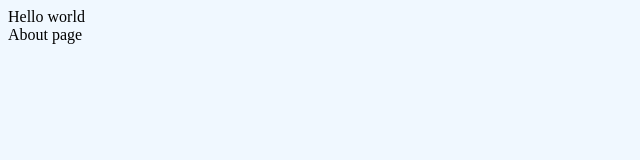
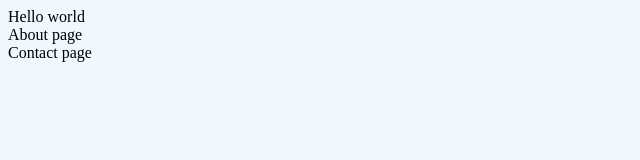
Before and after one commit to devi-1780/airbnb, a plain HTML site: page index.html in a window 1280 px wide. Shown: the whole page, without its empty margins (0-640 px from the left). Drawn offline with Linux system fonts and the light colour scheme.

Commit message:
Update index.html

```diff
--- a/index.html
+++ b/index.html
@@ -9,5 +9,6 @@
 <body>
     <div>Hello world</div>
     <div>About page</div>
+    <div>Contact page</div>
 </body>
 </html>
```
